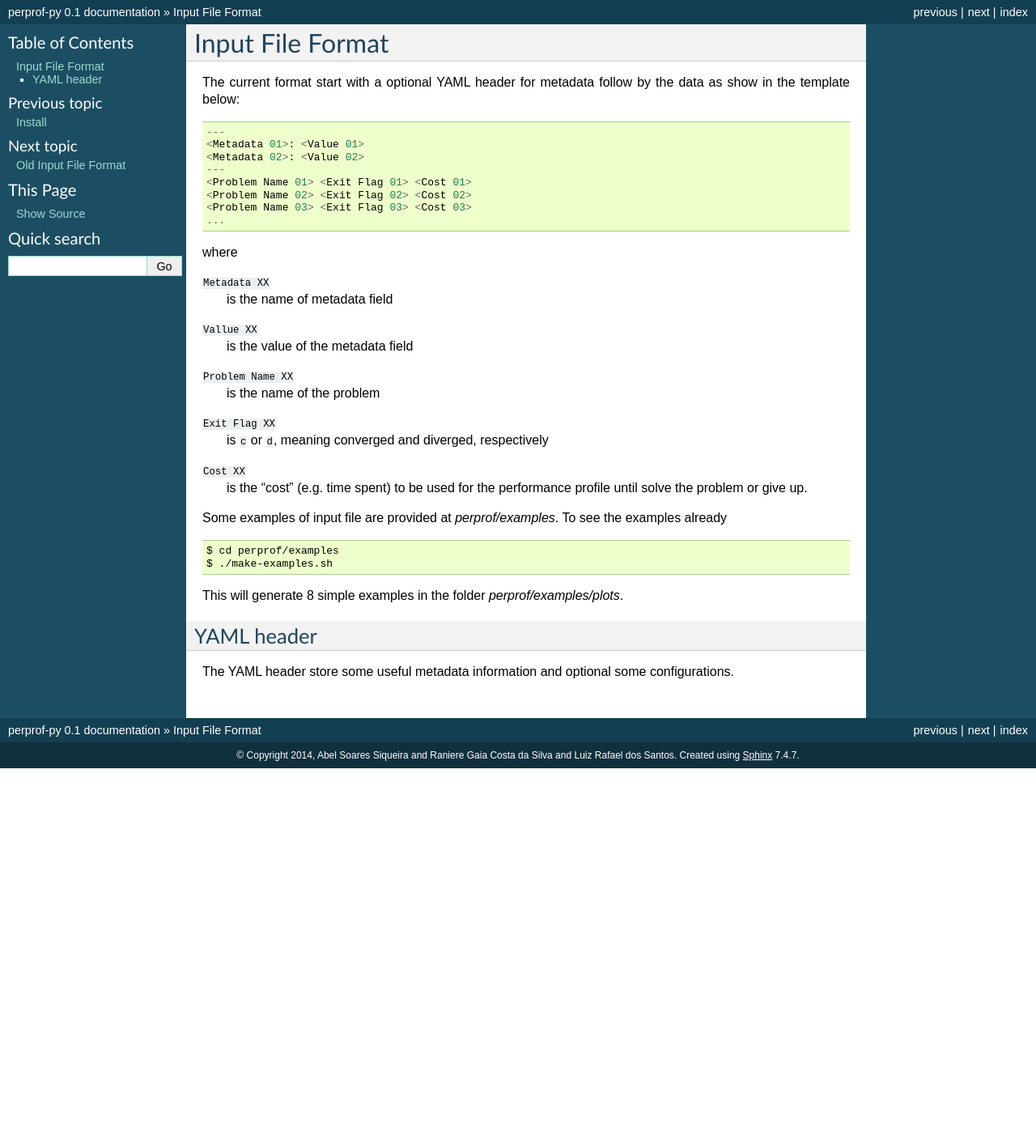
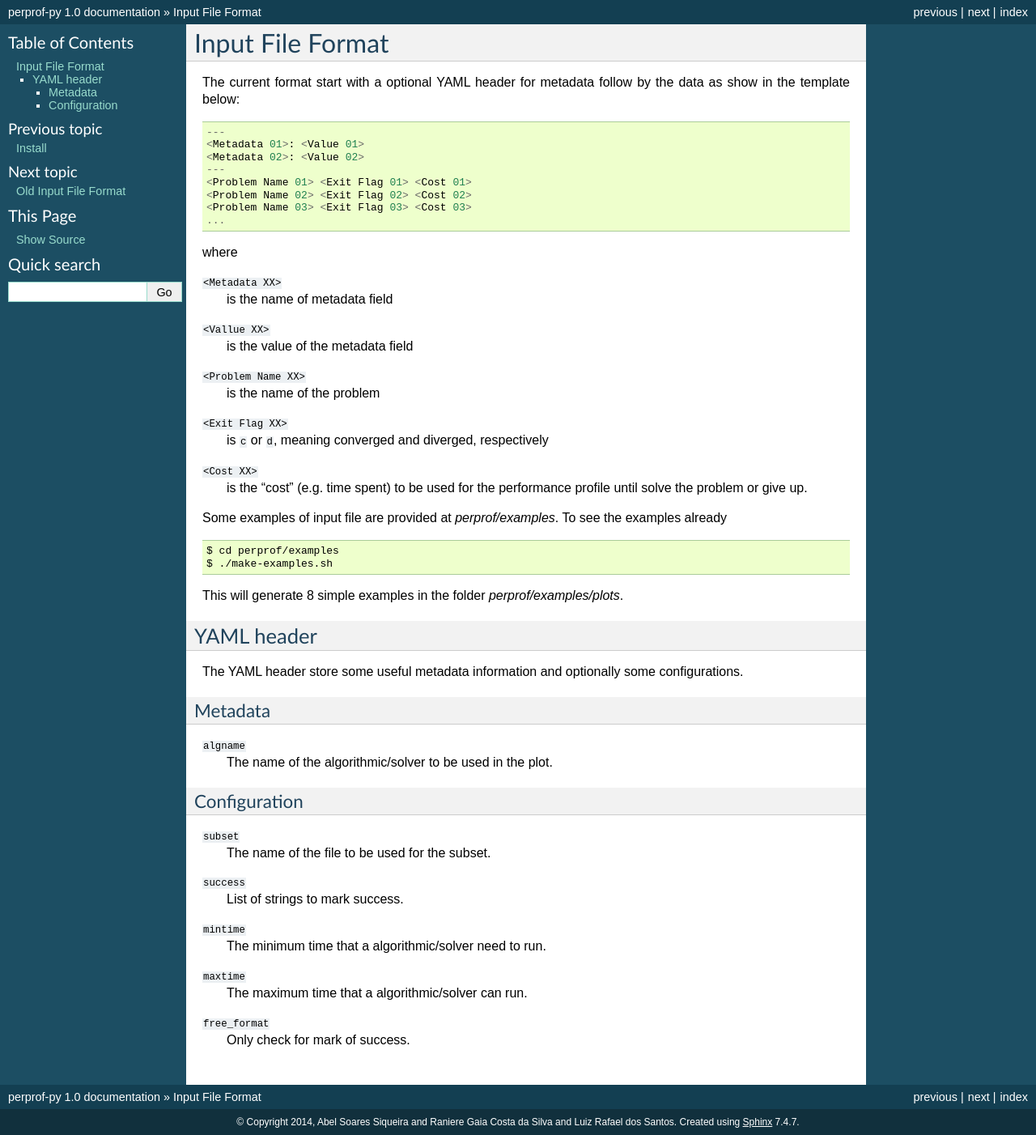
Before and after one commit to abelsiqueira/perprof-py, a Sphinx documentation site: the page built from doc/file-format.rst, in a window 1280 px wide. Shown: the whole page at 81% size. Built offline with Sphinx 7.4.7, drawn with Linux system fonts in a browser that asks for light colours; before the commit the page ends 949 px from its top, so only the background shows below that.

```diff
--- a/doc/conf.py
+++ b/doc/conf.py
@@ -53,9 +53,9 @@ copyright = '2014, Abel Soares Siqueira and Raniere Gaia Costa da Silva and Luiz
 # built documents.
 #
 # The short X.Y version.
-version = '0.1'
+version = '1.0'
 # The full version, including alpha/beta/rc tags.
-release = '0.1'
+release = '1.0'
 
 # The language for content autogenerated by Sphinx. Refer to documentation
 # for a list of supported languages.
--- a/doc/file-format.rst
+++ b/doc/file-format.rst
@@ -15,15 +15,15 @@ data as show in the template below::
 
 where
 
-``Metadata XX``
+``<Metadata XX>``
     is the name of metadata field
-``Vallue XX``
+``<Vallue XX>``
     is the value of the metadata field
-``Problem Name XX``
+``<Problem Name XX>``
     is the name of the problem
-``Exit Flag XX``
+``<Exit Flag XX>``
     is ``c`` or ``d``, meaning converged and diverged, respectively
-``Cost XX``
+``<Cost XX>``
     is the "cost" (e.g. time spent) to be used for the performance profile until solve the problem or give up.
 
 Some examples of input file are provided at `perprof/examples`.
@@ -37,5 +37,25 @@ This will generate 8 simple examples in the folder `perprof/examples/plots`.
 YAML header
 -----------
 
-The YAML header store some useful metadata information and optional some
+The YAML header store some useful metadata information and optionally some
 configurations.
+
+Metadata
+^^^^^^^^
+
+``algname``
+    The name of the algorithmic/solver to be used in the plot.
+
+Configuration
+^^^^^^^^^^^^^
+
+``subset``
+    The name of the file to be used for the subset.
+``success``
+    List of strings to mark success.
+``mintime``
+    The minimum time that a algorithmic/solver need to run.
+``maxtime``
+    The maximum time that a algorithmic/solver can run.
+``free_format``
+    Only check for mark of success.
--- a/doc/install.rst
+++ b/doc/install.rst
@@ -33,8 +33,8 @@ The general instructions probably work for you if you already using Python3 as
 default.  Instructions for distributions that still using Python2 are found
 below.
 
-GNU Debian
-~~~~~~~~~~
+Debian
+~~~~~~
 ::
 
     # apt-get install python3 pip3
--- a/perprof/__init__.py
+++ b/perprof/__init__.py
@@ -1,3 +1,6 @@
 """
 Perprof
+
+A Python module for performance profiling (as described by [Dolan and
+Moré](http://arxiv.org/abs/cs/0102001)) with TikZ and matplotlib output.
 """
```
Also changed, not shown: other parts of doc/install.rst (+1 -1 lines), README.md (+1 -1 lines), doc/developers.rst (+17 -0 lines), doc/index.rst (+4 -5 lines), doc/old-file-format.rst (+6 -4 lines), 4 other files.
